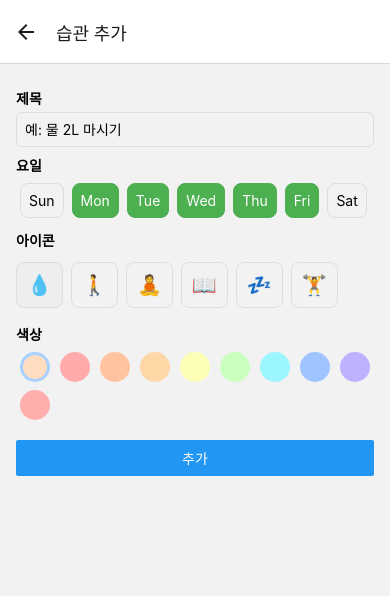
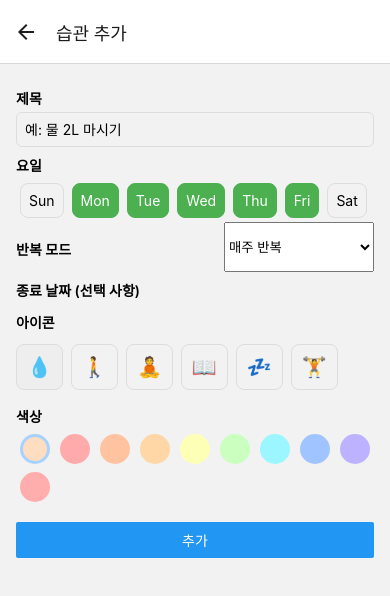
Before and after one commit to ssimeunji/rouwan-main, a React Native app: screen /Add in a window 390 px wide. Shown: the top 596 px of the page. Built offline with nearby package versions, Linux system fonts and the light colour scheme.

Commit message:
'2025-11-12-16_할일추가반복추가중'

```diff
--- a/components/HabitForm.js
+++ b/components/HabitForm.js
@@ -1,14 +1,22 @@
 import { useState } from 'react';
-import { Button, StyleSheet, Text, TextInput, View, TouchableOpacity } from 'react-native';
+import { Button, StyleSheet, Text, TextInput, View, TouchableOpacity, Switch, Platform } from 'react-native';
 import IconPicker from './IconPicker';
 import { useTheme } from '../context/ThemeContext';
 import WeekSelector from './WeekSelector';
+import { Picker } from '@react-native-picker/picker';
 
 const COLORS = ['#FFDDC1', '#FFABAB', '#FFC3A0', '#FFD6A5', '#FDFFB6', '#CAFFBF', '#9BF6FF', '#A0C4FF', '#BDB2FF', '#FFADAD'];
 
+let DateTimePicker;
+if (Platform.OS === 'android') {
+  DateTimePicker = require('@react-native-community/datetimepicker').default;
+}
 // 간단한 습관 추가 폼
 export default function HabitForm({ onSubmit, habit: initialHabit }) {
   const [title, setTitle] = useState(initialHabit?.title || '');
+  const [repeatMode, setRepeatMode] = useState('weekly'); // 'weekly', 'never', 'custom'
+  const [repeatWeekly, setRepeatWeekly] = useState(true); // 매주 반복 여부
+  const [endDate, setEndDate] = useState(initialHabit?.endDate ? new Date(initialHabit.endDate) : null); // 종료 날짜
   const [days, setDays] = useState(initialHabit?.days || ['Mon','Tue','Wed','Thu','Fri']);
   const [icon, setIcon] = useState(initialHabit?.icon || '💧');
   const [color, setColor] = useState(initialHabit?.color || COLORS[0]);
@@ -17,8 +25,13 @@ export default function HabitForm({ onSubmit, habit: initialHabit }) {
   function handleSubmit() {
     if (!title.trim()) return;
     const habit = {
-      id: initialHabit?.id || String(Date.now()),
+      id: initialHabit?.id || String(Date.now()), // Date.now()를 사용하여 임시 ID 생성
+      repeatMode,
+      repeatWeekly,
+      endDate: endDate ? endDate.toISOString().split('T')[0] : null, // ISO 형식으로 변환하여 저장
       title: title.trim(),
+      startDate: new Date().toISOString().split('T')[0], // 습관 시작 날짜를 현재 날짜로 설정
+
       days,
       icon,
       color,
@@ -27,12 +40,30 @@ export default function HabitForm({ onSubmit, habit: initialHabit }) {
     onSubmit(habit);
   }
 
+
   return (
     <View style={styles.container}>
       <Text style={styles.label}>제목</Text>
       <TextInput value={title} onChangeText={setTitle} style={styles.input} placeholder="예: 물 2L 마시기" />
       <Text style={styles.label}>요일</Text>
       <WeekSelector value={days} onChange={setDays} />
+      <View style={styles.repeatContainer}>
+        <Text style={styles.label}>반복 모드</Text>
+        <Picker
+          selectedValue={repeatMode}
+          style={{ height: 50, width: 150 }}
+          onValueChange={(itemValue, itemIndex) => setRepeatMode(itemValue)}
+        >
+          <Picker.Item label="매주 반복" value="weekly" />
+          <Picker.Item label="반복 안함" value="never" />
+          <Picker.Item label="기간 설정" value="custom" />
+        </Picker>
+      </View>
+      <Text style={styles.label}>종료 날짜 (선택 사항)</Text>
+
+
+
+
       <Text style={styles.label}>아이콘</Text>
       <IconPicker value={icon} onChange={setIcon} />
       <Text style={styles.label}>색상</Text>
@@ -50,6 +81,7 @@ export default function HabitForm({ onSubmit, habit: initialHabit }) {
         ))}
       </View>
       <Button title="추가" onPress={handleSubmit} />
+
     </View>
   );
 }
@@ -58,6 +90,11 @@ const styles = StyleSheet.create({
   container: { padding: 16 },
   label: { marginTop: 8, marginBottom: 4, fontWeight: '600' },
   input: { borderWidth: 1, borderColor: '#ddd', padding: 8, borderRadius: 6 },
+  repeatContainer: {
+    alignItems: 'center',
+    flexDirection: 'row',
+    justifyContent: 'space-between',
+  },
   colorsContainer: {
     flexDirection: 'row',
     justifyContent: 'space-between',
--- a/hooks/useHabits.js
+++ b/hooks/useHabits.js
@@ -37,7 +37,7 @@ export const HabitsProvider = ({ children }) => {
   };
 
   const addHabit = async (habit) => {
-    const newHabit = { ...habit, id: uuidv4(), records: {} };
+    const newHabit = { ...habit, id: uuidv4(), records: {}, repeatWeekly: true, startDate: new Date().toISOString().split('T')[0], repeatMode: 'weekly' };
     const newHabits = [...habits, newHabit];
     await saveHabits(newHabits);
   };
--- a/package.json
+++ b/package.json
@@ -12,6 +12,7 @@
   "dependencies": {
     "@react-native-async-storage/async-storage": "2.2.0",
     "@react-native-community/datetimepicker": "8.4.4",
+    "@react-native-picker/picker": "^2.11.4",
     "@react-navigation/bottom-tabs": "^7.0.14",
     "@react-navigation/elements": "^2.0.4",
     "@react-navigation/material-top-tabs": "^7.0.14",
--- a/screens/HomeScreen.js
+++ b/screens/HomeScreen.js
@@ -17,7 +17,18 @@ export default function HomeScreen() {
   const [selectedDate, setSelectedDate] = useState(todayISO);
 
   const dayName = new Date(selectedDate).toLocaleString('en-US', { weekday: 'short' }); // Mon...
-  const habitsForSelectedDay = habits.filter(h => h.days.includes(dayName));
+  const habitsForSelectedDay = habits.filter(h => {
+    if (!h.days.includes(dayName)) return false;
+
+    // 시작 날짜와 종료 날짜를 확인하여 해당 기간에만 습관을 표시
+    if (h.startDate && selectedDate < h.startDate) return false;
+    if (h.endDate && selectedDate > h.endDate) return false;
+
+    return true;
+  });
+
+
+
 
   // generate grid items for the selected month such that week starts on Sunday
   const getMonthGrid = (refDate) => {
@@ -82,7 +93,11 @@ export default function HomeScreen() {
       <View key={item || `empty-${idx}`} style={styles.calendarDay}>
         <TouchableOpacity
           onPress={() => item && setSelectedDate(item)}
-          style={[styles.dayButton, isSelected && styles.selectedDay]}
+          style={[
+            styles.dayButton,
+            isSelected && styles.selectedDay,
+            isToday && { borderColor: theme, borderWidth: 2 }
+          ]}
         >
           {typeof completion === 'number' && completion >= 0 && (
             <View style={[
@@ -96,10 +111,10 @@ export default function HomeScreen() {
             isToday && styles.todayText,
             isSaturday && styles.saturdayText,
             isSunday && styles.sundayText,
+            completion === -1 && styles.noHabitDayText,
           ]}>
             {item ? new Date(item).getDate() : ''}
           </Text>
-          {isToday && <View style={[styles.todayMarker, { backgroundColor: theme }]} />}
         </TouchableOpacity>
       </View>
     );
@@ -218,7 +233,7 @@ const styles = StyleSheet.create({
   },
   selectedDay: {
     backgroundColor: '#fff',
-    borderColor: '#fff',
+    borderColor: '#efefef',
     borderWidth: 1,
   },
   selectedDayText: {
@@ -238,12 +253,8 @@ const styles = StyleSheet.create({
   sundayText: {
     color: '#FF3B30', // 빨간색
   },
-  todayMarker: {
-    position: 'absolute',
-    bottom: 2,
-    width: 5,
-    height: 5,
-    borderRadius: 3,
+  noHabitDayText: {
+    opacity: 0.3,
   },
   habitSection: {
     flex: 1,
```
Also changed, not shown: 1 other file (tests, documents, lock files or other folders).
